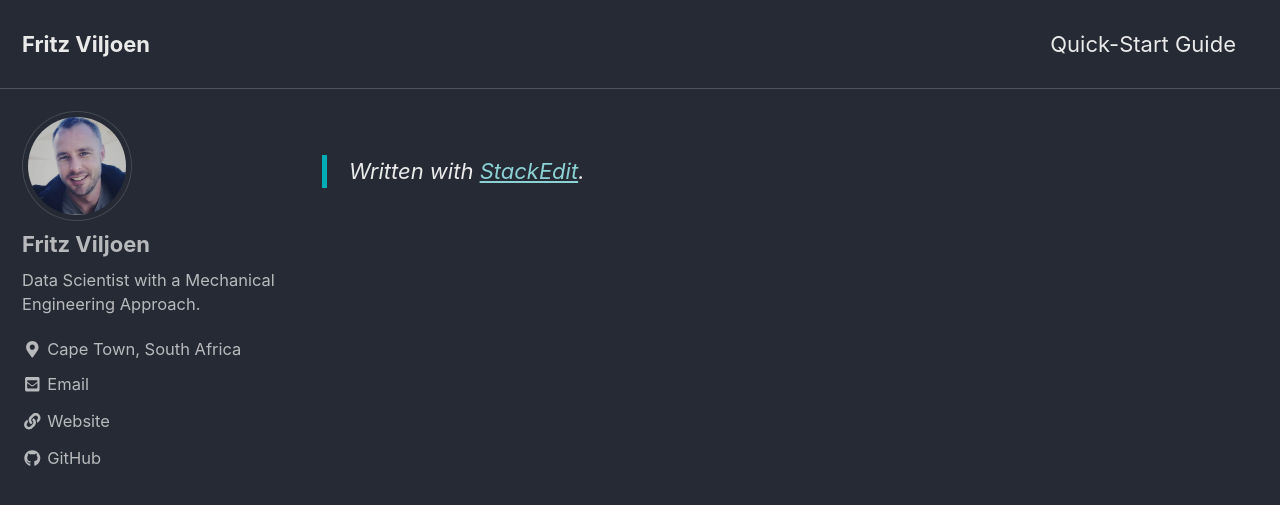
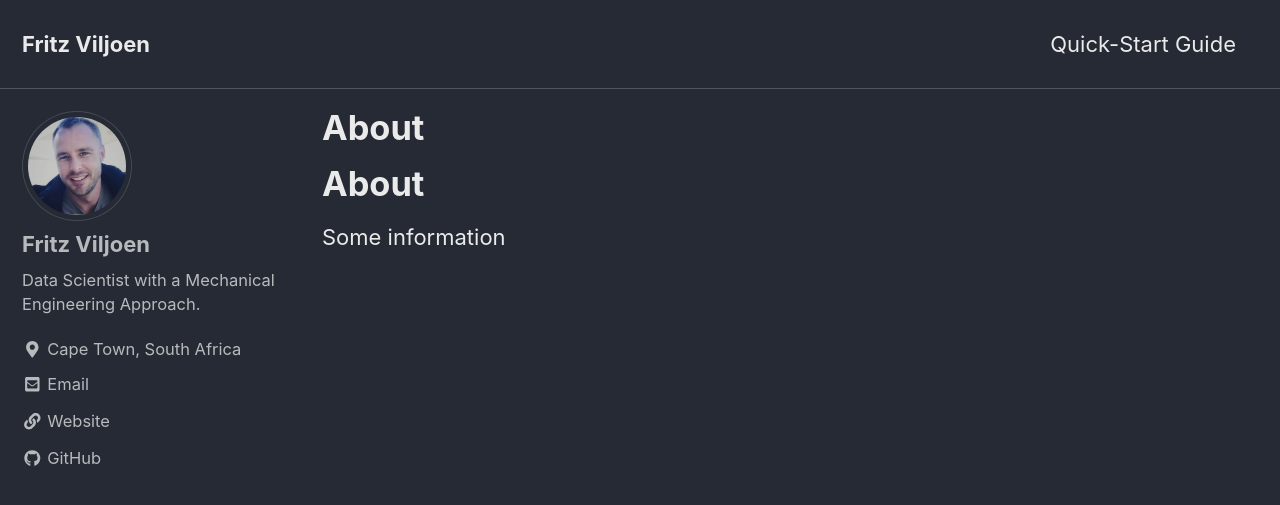
Before and after one commit to FritzViljoen/FritzViljoen.github.io, a Jekyll site: the page built from _pages/about.md, in a window 1280 px wide and 900 px high. Shown: the top 505 px of the window. Built offline with Jekyll 4.4.1, drawn with Linux system fonts in a browser that asks for light colours; cached includes are drawn as plain includes; nearby versions of some CDN libraries; our own code applies the rules of GitHub Pages for plain Markdown files.

Commit message:
_pages/about.md updated from https://stackedit.io/

```diff
--- a/_pages/about.md
+++ b/_pages/about.md
@@ -1,7 +1,9 @@
 
 
 
-> Written with [StackEdit](https://stackedit.io/).
+# About
+
+Some information
 <!--stackedit_data:
-eyJoaXN0b3J5IjpbNzMwOTk4MTE2XX0=
+eyJoaXN0b3J5IjpbMjEyNzk4NTUwNiw3MzA5OTgxMTZdfQ==
 -->
```
